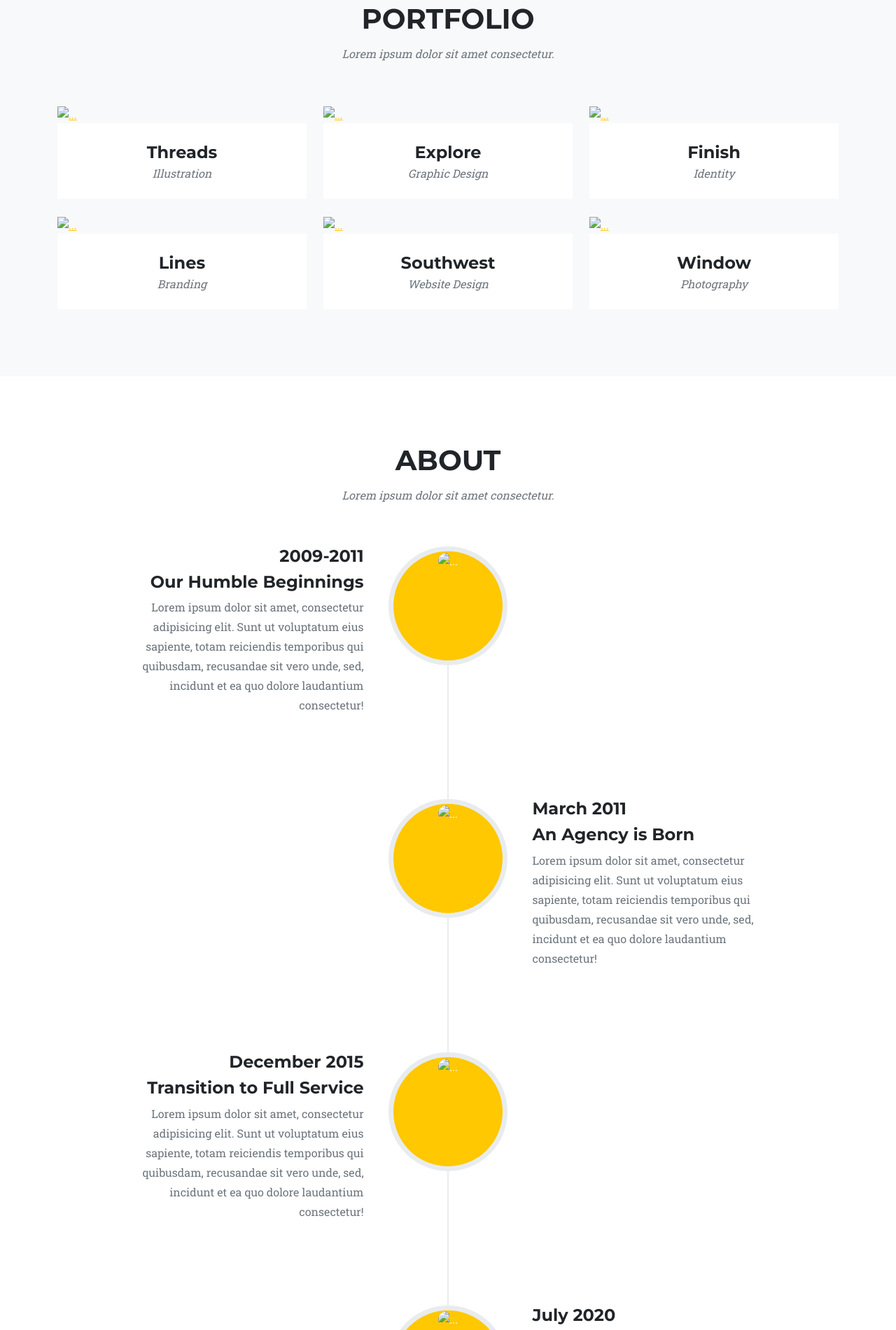
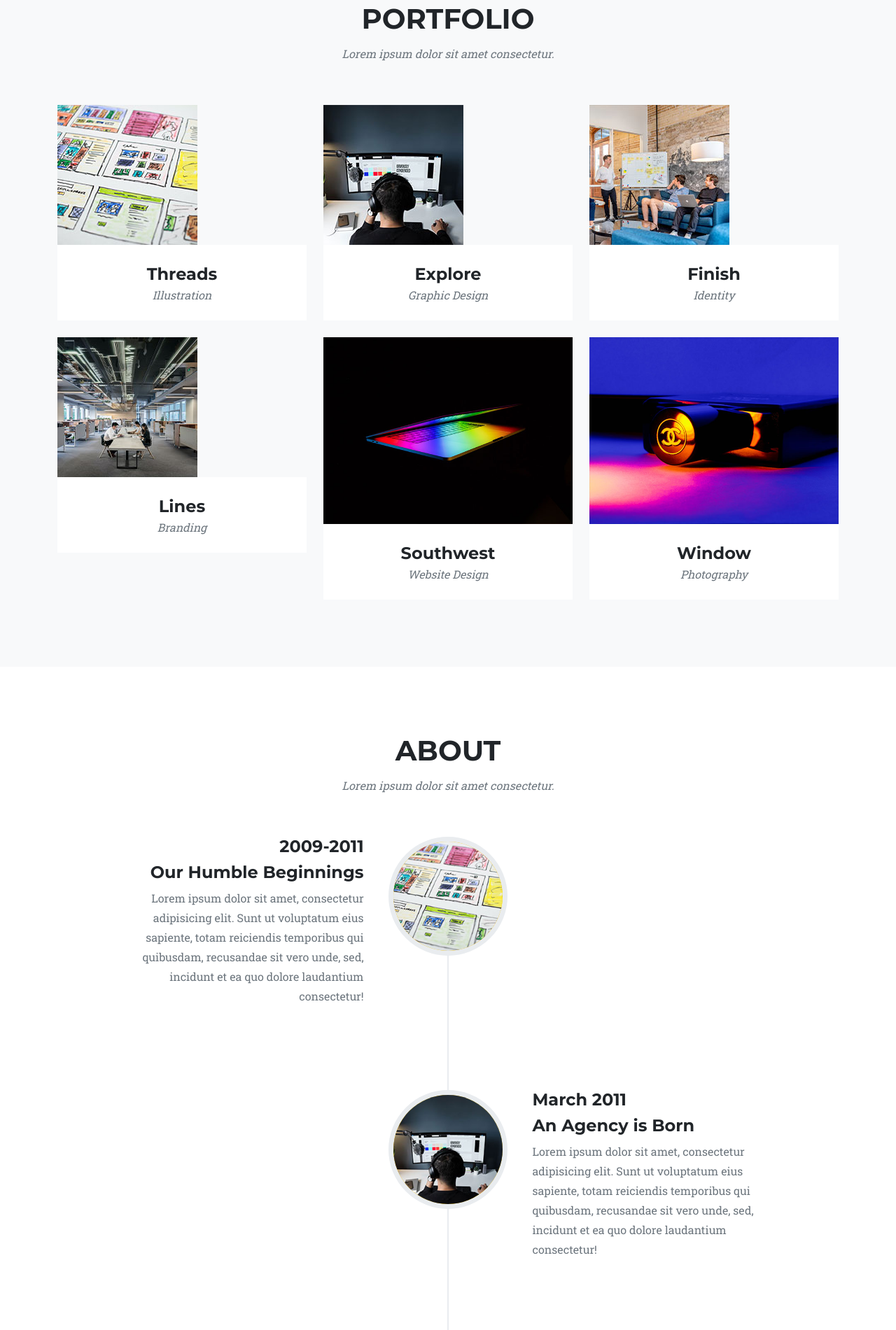
Before and after one commit to motazalrawi/dawoodberber, a plain HTML site: page index.html in a window 1280 px wide. Shown: the part 1500-3401 px from the top of the page at 70% size. Drawn offline with nearby package versions, Linux system fonts and the light colour scheme; files whose address does not match are found by name.

Commit message:
Update index.html

```diff
--- a/index.html
+++ b/index.html
@@ -94,7 +94,7 @@
                                 <div class="portfolio-hover">
                                     <div class="portfolio-hover-content"><i class="fas fa-plus fa-3x"></i></div>
                                 </div>
-                                <img class="img-fluid" src="assets/img/portfolio/1.jpg" alt="..." />
+                                <img class="img-fluid" src="1.jpg" alt="..." />
                             </a>
                             <div class="portfolio-caption">
                                 <div class="portfolio-caption-heading">Threads</div>
@@ -109,7 +109,7 @@
                                 <div class="portfolio-hover">
                                     <div class="portfolio-hover-content"><i class="fas fa-plus fa-3x"></i></div>
                                 </div>
-                                <img class="img-fluid" src="assets/img/portfolio/2.jpg" alt="..." />
+                                <img class="img-fluid" src="2.jpg" alt="..." />
                             </a>
                             <div class="portfolio-caption">
                                 <div class="portfolio-caption-heading">Explore</div>
@@ -124,7 +124,7 @@
                                 <div class="portfolio-hover">
                                     <div class="portfolio-hover-content"><i class="fas fa-plus fa-3x"></i></div>
                                 </div>
-                                <img class="img-fluid" src="assets/img/portfolio/3.jpg" alt="..." />
+                                <img class="img-fluid" src="3.jpg" alt="..." />
                             </a>
                             <div class="portfolio-caption">
                                 <div class="portfolio-caption-heading">Finish</div>
@@ -139,7 +139,7 @@
                                 <div class="portfolio-hover">
                                     <div class="portfolio-hover-content"><i class="fas fa-plus fa-3x"></i></div>
                                 </div>
-                                <img class="img-fluid" src="assets/img/portfolio/4.jpg" alt="..." />
+                                <img class="img-fluid" src="4.jpg" alt="..." />
                             </a>
                             <div class="portfolio-caption">
                                 <div class="portfolio-caption-heading">Lines</div>
@@ -154,7 +154,7 @@
                                 <div class="portfolio-hover">
                                     <div class="portfolio-hover-content"><i class="fas fa-plus fa-3x"></i></div>
                                 </div>
-                                <img class="img-fluid" src="assets/img/portfolio/5.jpg" alt="..." />
+                                <img class="img-fluid" src="5.jpg" alt="..." />
                             </a>
                             <div class="portfolio-caption">
                                 <div class="portfolio-caption-heading">Southwest</div>
@@ -169,7 +169,7 @@
                                 <div class="portfolio-hover">
                                     <div class="portfolio-hover-content"><i class="fas fa-plus fa-3x"></i></div>
                                 </div>
-                                <img class="img-fluid" src="assets/img/portfolio/6.jpg" alt="..." />
+                                <img class="img-fluid" src="6.jpg" alt="..." />
                             </a>
                             <div class="portfolio-caption">
                                 <div class="portfolio-caption-heading">Window</div>
@@ -189,7 +189,7 @@
                 </div>
                 <ul class="timeline">
                     <li>
-                        <div class="timeline-image"><img class="rounded-circle img-fluid" src="assets/img/about/1.jpg" alt="..." /></div>
+                        <div class="timeline-image"><img class="rounded-circle img-fluid" src="1.jpg" alt="..." /></div>
                         <div class="timeline-panel">
                             <div class="timeline-heading">
                                 <h4>2009-2011</h4>
@@ -199,7 +199,7 @@
                         </div>
                     </li>
                     <li class="timeline-inverted">
-                        <div class="timeline-image"><img class="rounded-circle img-fluid" src="assets/img/about/2.jpg" alt="..." /></div>
+                        <div class="timeline-image"><img class="rounded-circle img-fluid" src="2.jpg" alt="..." /></div>
                         <div class="timeline-panel">
                             <div class="timeline-heading">
                                 <h4>March 2011</h4>
@@ -209,7 +209,7 @@
                         </div>
                     </li>
                     <li>
-                        <div class="timeline-image"><img class="rounded-circle img-fluid" src="assets/img/about/3.jpg" alt="..." /></div>
+                        <div class="timeline-image"><img class="rounded-circle img-fluid" src="3.jpg" alt="..." /></div>
                         <div class="timeline-panel">
                             <div class="timeline-heading">
                                 <h4>December 2015</h4>
@@ -219,7 +219,7 @@
                         </div>
                     </li>
                     <li class="timeline-inverted">
-                        <div class="timeline-image"><img class="rounded-circle img-fluid" src="assets/img/about/4.jpg" alt="..." /></div>
+                        <div class="timeline-image"><img class="rounded-circle img-fluid" src="4.jpg" alt="..." /></div>
                         <div class="timeline-panel">
                             <div class="timeline-heading">
                                 <h4>July 2020</h4>
@@ -252,7 +252,7 @@
                 <div class="row">
                     <div class="col-lg-4">
                         <div class="team-member">
-                            <img class="mx-auto rounded-circle" src="assets/img/team/1.jpg" alt="..." />
+                            <img class="mx-auto rounded-circle" src="1.jpg" alt="..." />
                             <h4>Parveen Anand</h4>
                             <p class="text-muted">Lead Designer</p>
                             <a class="btn btn-dark btn-social mx-2" href="#!"><i class="fab fa-twitter"></i></a>
@@ -262,7 +262,7 @@
                     </div>
                     <div class="col-lg-4">
                         <div class="team-member">
-                            <img class="mx-auto rounded-circle" src="assets/img/team/2.jpg" alt="..." />
+                            <img class="mx-auto rounded-circle" src="2.jpg" alt="..." />
                             <h4>Diana Petersen</h4>
                             <p class="text-muted">Lead Marketer</p>
                             <a class="btn btn-dark btn-social mx-2" href="#!"><i class="fab fa-twitter"></i></a>
@@ -272,7 +272,7 @@
                     </div>
                     <div class="col-lg-4">
                         <div class="team-member">
-                            <img class="mx-auto rounded-circle" src="assets/img/team/3.jpg" alt="..." />
+                            <img class="mx-auto rounded-circle" src="3.jpg" alt="..." />
                             <h4>Larry Parker</h4>
                             <p class="text-muted">Lead Developer</p>
                             <a class="btn btn-dark btn-social mx-2" href="#!"><i class="fab fa-twitter"></i></a>
@@ -291,16 +291,16 @@
             <div class="container">
                 <div class="row align-items-center">
                     <div class="col-md-3 col-sm-6 my-3">
-                        <a href="#!"><img class="img-fluid img-brand d-block mx-auto" src="assets/img/logos/microsoft.svg" alt="..." /></a>
+                        <a href="#!"><img class="img-fluid img-brand d-block mx-auto" src="microsoft.svg" alt="..." /></a>
                     </div>
                     <div class="col-md-3 col-sm-6 my-3">
-                        <a href="#!"><img class="img-fluid img-brand d-block mx-auto" src="assets/img/logos/google.svg" alt="..." /></a>
+                        <a href="#!"><img class="img-fluid img-brand d-block mx-auto" src="google.svg" alt="..." /></a>
                     </div>
                     <div class="col-md-3 col-sm-6 my-3">
-                        <a href="#!"><img class="img-fluid img-brand d-block mx-auto" src="assets/img/logos/facebook.svg" alt="..." /></a>
+                        <a href="#!"><img class="img-fluid img-brand d-block mx-auto" src="facebook.svg" alt="..." /></a>
                     </div>
                     <div class="col-md-3 col-sm-6 my-3">
-                        <a href="#!"><img class="img-fluid img-brand d-block mx-auto" src="assets/img/logos/ibm.svg" alt="..." /></a>
+                        <a href="#!"><img class="img-fluid img-brand d-block mx-auto" src="ibm.svg" alt="..." /></a>
                     </div>
                 </div>
             </div>
@@ -391,7 +391,7 @@
         <div class="portfolio-modal modal fade" id="portfolioModal1" tabindex="-1" role="dialog" aria-hidden="true">
             <div class="modal-dialog">
                 <div class="modal-content">
-                    <div class="close-modal" data-bs-dismiss="modal"><img src="assets/img/close-icon.svg" alt="Close modal" /></div>
+                    <div class="close-modal" data-bs-dismiss="modal"><img src="close-icon.svg" alt="Close modal" /></div>
                     <div class="container">
                         <div class="row justify-content-center">
                             <div class="col-lg-8">
@@ -399,7 +399,7 @@
                                     <!-- Project details-->
                                     <h2 class="text-uppercase">Project Name</h2>
                                     <p class="item-intro text-muted">Lorem ipsum dolor sit amet consectetur.</p>
-                                    <img class="img-fluid d-block mx-auto" src="assets/img/portfolio/1.jpg" alt="..." />
+                                    <img class="img-fluid d-block mx-auto" src="1.jpg" alt="..." />
                                     <p>Use this area to describe your project. Lorem ipsum dolor sit amet, consectetur adipisicing elit. Est blanditiis dolorem culpa incidunt minus dignissimos deserunt repellat aperiam quasi sunt officia expedita beatae cupiditate, maiores repudiandae, nostrum, reiciendis facere nemo!</p>
                                     <ul class="list-inline">
                                         <li>
@@ -426,7 +426,7 @@
         <div class="portfolio-modal modal fade" id="portfolioModal2" tabindex="-1" role="dialog" aria-hidden="true">
             <div class="modal-dialog">
                 <div class="modal-content">
-                    <div class="close-modal" data-bs-dismiss="modal"><img src="assets/img/close-icon.svg" alt="Close modal" /></div>
+                    <div class="close-modal" data-bs-dismiss="modal"><img src="close-icon.svg" alt="Close modal" /></div>
                     <div class="container">
                         <div class="row justify-content-center">
                             <div class="col-lg-8">
@@ -434,7 +434,7 @@
                                     <!-- Project details-->
                                     <h2 class="text-uppercase">Project Name</h2>
                                     <p class="item-intro text-muted">Lorem ipsum dolor sit amet consectetur.</p>
-                                    <img class="img-fluid d-block mx-auto" src="assets/img/portfolio/2.jpg" alt="..." />
+                                    <img class="img-fluid d-block mx-auto" src="2.jpg" alt="..." />
                                     <p>Use this area to describe your project. Lorem ipsum dolor sit amet, consectetur adipisicing elit. Est blanditiis dolorem culpa incidunt minus dignissimos deserunt repellat aperiam quasi sunt officia expedita beatae cupiditate, maiores repudiandae, nostrum, reiciendis facere nemo!</p>
                                     <ul class="list-inline">
                                         <li>
@@ -461,7 +461,7 @@
         <div class="portfolio-modal modal fade" id="portfolioModal3" tabindex="-1" role="dialog" aria-hidden="true">
             <div class="modal-dialog">
                 <div class="modal-content">
-                    <div class="close-modal" data-bs-dismiss="modal"><img src="assets/img/close-icon.svg" alt="Close modal" /></div>
+                    <div class="close-modal" data-bs-dismiss="modal"><img src="close-icon.svg" alt="Close modal" /></div>
                     <div class="container">
                         <div class="row justify-content-center">
                             <div class="col-lg-8">
@@ -469,7 +469,7 @@
                                     <!-- Project details-->
                                     <h2 class="text-uppercase">Project Name</h2>
                                     <p class="item-intro text-muted">Lorem ipsum dolor sit amet consectetur.</p>
-                                    <img class="img-fluid d-block mx-auto" src="assets/img/portfolio/3.jpg" alt="..." />
+                                    <img class="img-fluid d-block mx-auto" src="3.jpg" alt="..." />
                                     <p>Use this area to describe your project. Lorem ipsum dolor sit amet, consectetur adipisicing elit. Est blanditiis dolorem culpa incidunt minus dignissimos deserunt repellat aperiam quasi sunt officia expedita beatae cupiditate, maiores repudiandae, nostrum, reiciendis facere nemo!</p>
                                     <ul class="list-inline">
                                         <li>
@@ -496,7 +496,7 @@
         <div class="portfolio-modal modal fade" id="portfolioModal4" tabindex="-1" role="dialog" aria-hidden="true">
             <div class="modal-dialog">
                 <div class="modal-content">
-                    <div class="close-modal" data-bs-dismiss="modal"><img src="assets/img/close-icon.svg" alt="Close modal" /></div>
+                    <div class="close-modal" data-bs-dismiss="modal"><img src="close-icon.svg" alt="Close modal" /></div>
                     <div class="container">
                         <div class="row justify-content-center">
                             <div class="col-lg-8">
@@ -504,7 +504,7 @@
                                     <!-- Project details-->
                                     <h2 class="text-uppercase">Project Name</h2>
                                     <p class="item-intro text-muted">Lorem ipsum dolor sit amet consectetur.</p>
-                                    <img class="img-fluid d-block mx-auto" src="assets/img/portfolio/4.jpg" alt="..." />
+                                    <img class="img-fluid d-block mx-auto" src="4.jpg" alt="..." />
                                     <p>Use this area to describe your project. Lorem ipsum dolor sit amet, consectetur adipisicing elit. Est blanditiis dolorem culpa incidunt minus dignissimos deserunt repellat aperiam quasi sunt officia expedita beatae cupiditate, maiores repudiandae, nostrum, reiciendis facere nemo!</p>
                                     <ul class="list-inline">
                                         <li>
@@ -531,7 +531,7 @@
         <div class="portfolio-modal modal fade" id="portfolioModal5" tabindex="-1" role="dialog" aria-hidden="true">
             <div class="modal-dialog">
                 <div class="modal-content">
-                    <div class="close-modal" data-bs-dismiss="modal"><img src="assets/img/close-icon.svg" alt="Close modal" /></div>
+                    <div class="close-modal" data-bs-dismiss="modal"><img src="close-icon.svg" alt="Close modal" /></div>
                     <div class="container">
                         <div class="row justify-content-center">
                             <div class="col-lg-8">
@@ -539,7 +539,7 @@
                                     <!-- Project details-->
                                     <h2 class="text-uppercase">Project Name</h2>
                                     <p class="item-intro text-muted">Lorem ipsum dolor sit amet consectetur.</p>
-                                    <img class="img-fluid d-block mx-auto" src="assets/img/portfolio/5.jpg" alt="..." />
+                                    <img class="img-fluid d-block mx-auto" src="5.jpg" alt="..." />
                                     <p>Use this area to describe your project. Lorem ipsum dolor sit amet, consectetur adipisicing elit. Est blanditiis dolorem culpa incidunt minus dignissimos deserunt repellat aperiam quasi sunt officia expedita beatae cupiditate, maiores repudiandae, nostrum, reiciendis facere nemo!</p>
                                     <ul class="list-inline">
                                         <li>
@@ -566,7 +566,7 @@
         <div class="portfolio-modal modal fade" id="portfolioModal6" tabindex="-1" role="dialog" aria-hidden="true">
             <div class="modal-dialog">
                 <div class="modal-content">
-                    <div class="close-modal" data-bs-dismiss="modal"><img src="assets/img/close-icon.svg" alt="Close modal" /></div>
+                    <div class="close-modal" data-bs-dismiss="modal"><img src="close-icon.svg" alt="Close modal" /></div>
                     <div class="container">
                         <div class="row justify-content-center">
                             <div class="col-lg-8">
@@ -574,7 +574,7 @@
                                     <!-- Project details-->
                                     <h2 class="text-uppercase">Project Name</h2>
                                     <p class="item-intro text-muted">Lorem ipsum dolor sit amet consectetur.</p>
-                                    <img class="img-fluid d-block mx-auto" src="assets/img/portfolio/6.jpg" alt="..." />
+                                    <img class="img-fluid d-block mx-auto" src="6.jpg" alt="..." />
                                     <p>Use this area to describe your project. Lorem ipsum dolor sit amet, consectetur adipisicing elit. Est blanditiis dolorem culpa incidunt minus dignissimos deserunt repellat aperiam quasi sunt officia expedita beatae cupiditate, maiores repudiandae, nostrum, reiciendis facere nemo!</p>
                                     <ul class="list-inline">
                                         <li>
```
